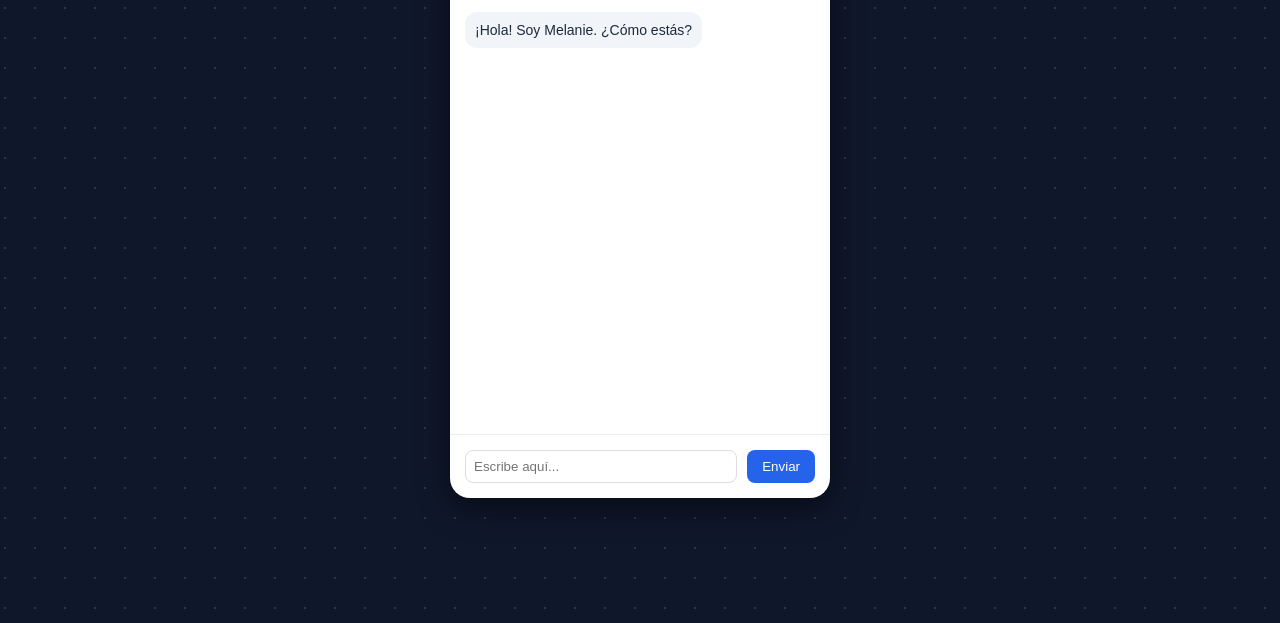
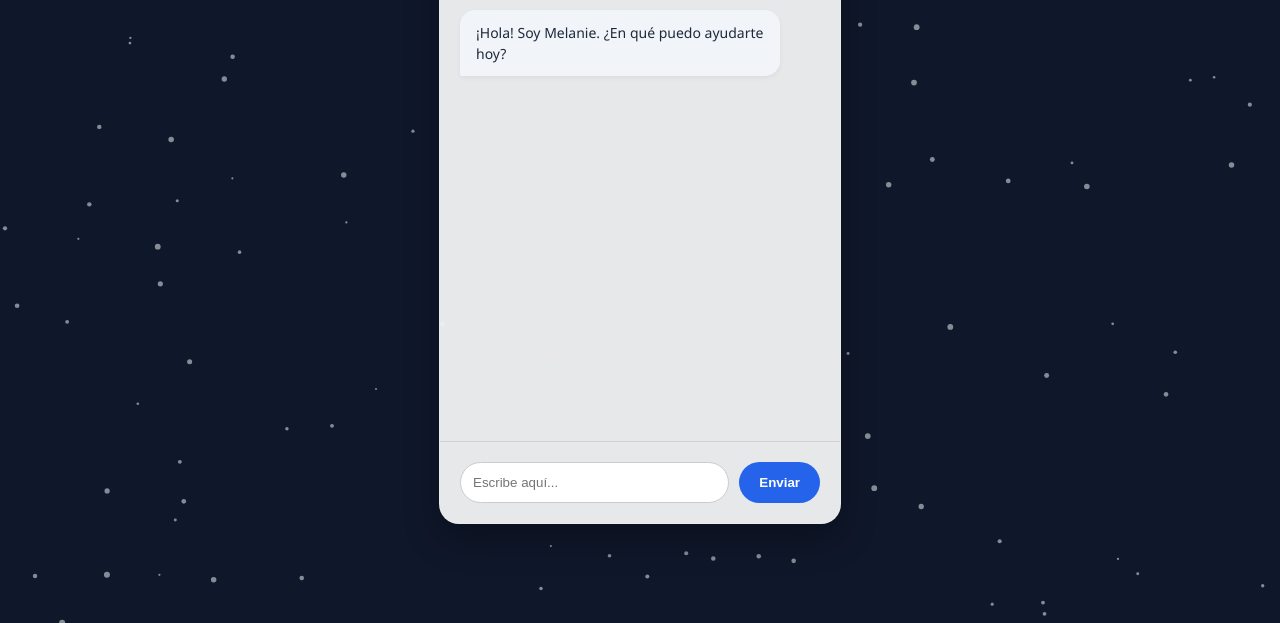
Before and after one commit to BradGT346/Melani-Perucalls-IA, a website: page index.html in a window 1280 px wide. Shown: the part 177-800 px from the top of the page. Drawn offline with Linux system fonts and the light colour scheme.

Commit message:
Update index.html

```diff
--- a/index.html
+++ b/index.html
@@ -5,31 +5,103 @@
     <meta name="viewport" content="width=device-width, initial-scale=1.0">
     <title>Melanie IA</title>
     <style>
-        body { margin: 0; height: 100vh; display: flex; justify-content: center; align-items: center; background: #0f172a; font-family: sans-serif; overflow: hidden; }
-        .bg-dots { position: fixed; top: 0; left: 0; width: 100%; height: 100%; background-image: radial-gradient(#ffffff22 1px, transparent 1px); background-size: 30px 30px; z-index: -1; animation: move 10s linear infinite; }
-        @keyframes move { from { background-position: 0 0; } to { background-position: 100px 100px; } }
-        .chat-container { width: 380px; height: 550px; background: white; border-radius: 20px; display: flex; flex-direction: column; box-shadow: 0 10px 30px rgba(0,0,0,0.5); }
-        .header { background: #2563eb; color: white; padding: 15px; border-radius: 20px 20px 0 0; text-align: center; font-weight: bold; }
-        #chat { flex: 1; padding: 15px; overflow-y: auto; display: flex; flex-direction: column; gap: 10px; }
-        .msg { padding: 10px; border-radius: 12px; font-size: 14px; max-width: 80%; }
-        .user { background: #2563eb; color: white; align-self: flex-end; }
-        .ia { background: #f1f5f9; color: #1e293b; align-self: flex-start; }
-        .input-box { padding: 15px; display: flex; gap: 10px; border-top: 1px solid #eee; }
-        input { flex: 1; padding: 8px; border: 1px solid #ddd; border-radius: 8px; }
-        button { background: #2563eb; color: white; border: none; padding: 8px 15px; border-radius: 8px; cursor: pointer; }
+        body { margin: 0; height: 100vh; display: flex; justify-content: center; align-items: center; background: #0f172a; font-family: 'Segoe UI', Tahoma, Geneva, Verdana, sans-serif; overflow: hidden; }
+        canvas { position: absolute; top: 0; left: 0; width: 100%; height: 100%; z-index: -1; }
+        .chat-container { width: 400px; height: 600px; background: rgba(255, 255, 255, 0.9); backdrop-filter: blur(10px); border-radius: 20px; display: flex; flex-direction: column; box-shadow: 0 15px 35px rgba(0,0,0,0.3); border: 1px solid rgba(255,255,255,0.1); }
+        .header { background: linear-gradient(135deg, #2563eb, #1d4ed8); color: white; padding: 20px; border-radius: 20px 20px 0 0; text-align: center; font-weight: bold; font-size: 1.2em; }
+        #chat { flex: 1; padding: 20px; overflow-y: auto; display: flex; flex-direction: column; gap: 15px; scroll-behavior: smooth; }
+        .msg { padding: 12px 16px; border-radius: 15px; max-width: 80%; font-size: 14px; line-height: 1.5; }
+        .user { background: #2563eb; color: white; align-self: flex-end; border-bottom-right-radius: 2px; }
+        .ia { background: #f1f5f9; color: #1e293b; align-self: flex-start; border-bottom-left-radius: 2px; box-shadow: 0 2px 5px rgba(0,0,0,0.05); }
+        .input-box { padding: 20px; display: flex; gap: 10px; border-top: 1px solid rgba(0,0,0,0.1); }
+        input { flex: 1; padding: 12px; border: 1px solid #ccc; border-radius: 25px; outline: none; transition: border-color 0.3s; }
+        input:focus { border-color: #2563eb; }
+        button { background: #2563eb; color: white; border: none; padding: 10px 20px; border-radius: 25px; cursor: pointer; font-weight: bold; transition: background-color 0.3s; }
+        button:hover { background: #1d4ed8; }
     </style>
 </head>
 <body>
-    <div class="bg-dots"></div>
+    <canvas id="dotsCanvas"></canvas>
     <div class="chat-container">
         <div class="header">Melanie IA 🤖</div>
-        <div id="chat"><div class="msg ia">¡Hola! Soy Melanie. ¿Cómo estás?</div></div>
+        <div id="chat"><div class="msg ia">¡Hola! Soy Melanie. ¿En qué puedo ayudarte hoy?</div></div>
         <div class="input-box">
-            <input type="text" id="userInput" placeholder="Escribe aquí...">
+            <input type="text" id="userInput" placeholder="Escribe aquí..." autocomplete="off">
             <button onclick="enviar()">Enviar</button>
         </div>
     </div>
     <script>
+        const canvas = document.getElementById('dotsCanvas');
+        const ctx = canvas.getContext('2d');
+        let dots = [];
+        const mouse = { x: null, y: null, radius: 150 };
+
+        function resizeCanvas() {
+            canvas.width = window.innerWidth;
+            canvas.height = window.innerHeight;
+            initDots();
+        }
+
+        class Dot {
+            constructor() {
+                this.x = Math.random() * canvas.width;
+                this.y = Math.random() * canvas.height;
+                this.size = Math.random() * 2 + 1;
+                this.speedX = Math.random() * 1 - 0.5;
+                this.speedY = Math.random() * 1 - 0.5;
+            }
+            update() {
+                this.x += this.speedX;
+                this.y += this.speedY;
+                if (this.x > canvas.width || this.x < 0) this.speedX = -this.speedX;
+                if (this.y > canvas.height || this.y < 0) this.speedY = -this.speedY;
+
+                let dx = mouse.x - this.x;
+                let dy = mouse.y - this.y;
+                let distance = Math.sqrt(dx*dx + dy*dy);
+                if (distance < mouse.radius) {
+                    ctx.beginPath();
+                    ctx.strokeStyle = `rgba(255, 255, 255, ${1 - distance/mouse.radius})`;
+                    ctx.lineWidth = 0.5;
+                    ctx.moveTo(this.x, this.y);
+                    ctx.lineTo(mouse.x, mouse.y);
+                    ctx.stroke();
+                }
+            }
+            draw() {
+                ctx.fillStyle = 'rgba(255, 255, 255, 0.5)';
+                ctx.beginPath();
+                ctx.arc(this.x, this.y, this.size, 0, Math.PI * 2);
+                ctx.fill();
+            }
+        }
+
+        function initDots() {
+            dots = [];
+            const numberOfDots = (canvas.width * canvas.height) / 9000;
+            for (let i = 0; i < numberOfDots; i++) {
+                dots.push(new Dot());
+            }
+        }
+
+        function animate() {
+            ctx.clearRect(0, 0, canvas.width, canvas.height);
+            for (let dot of dots) {
+                dot.update();
+                dot.draw();
+            }
+            requestAnimationFrame(animate);
+        }
+
+        window.addEventListener('mousemove', (e) => {
+            mouse.x = e.x;
+            mouse.y = e.y;
+        });
+        window.addEventListener('resize', resizeCanvas);
+
+        resizeCanvas();
+        animate();
+
         async function enviar() {
             const input = document.getElementById('userInput');
             const chat = document.getElementById('chat');
```
